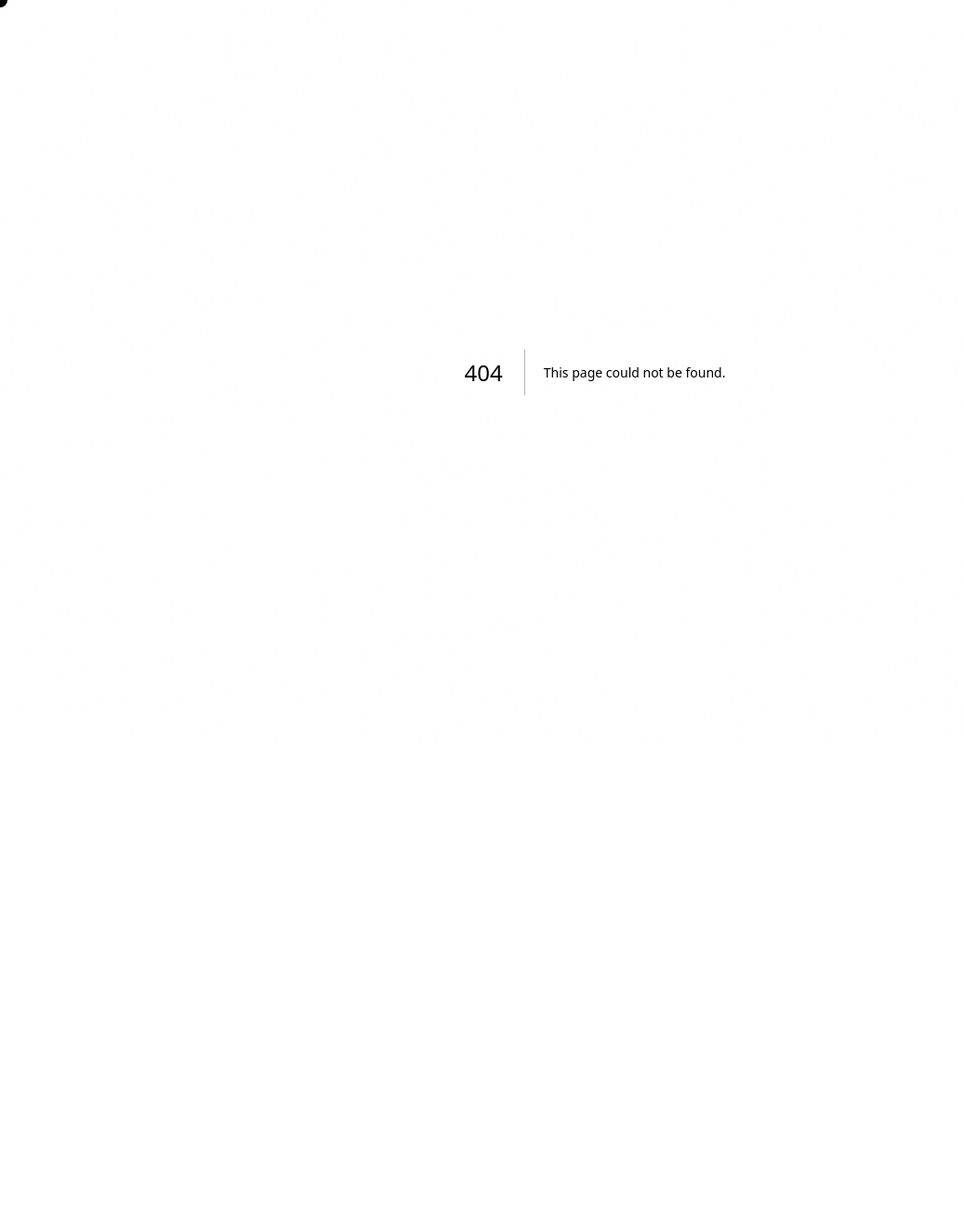
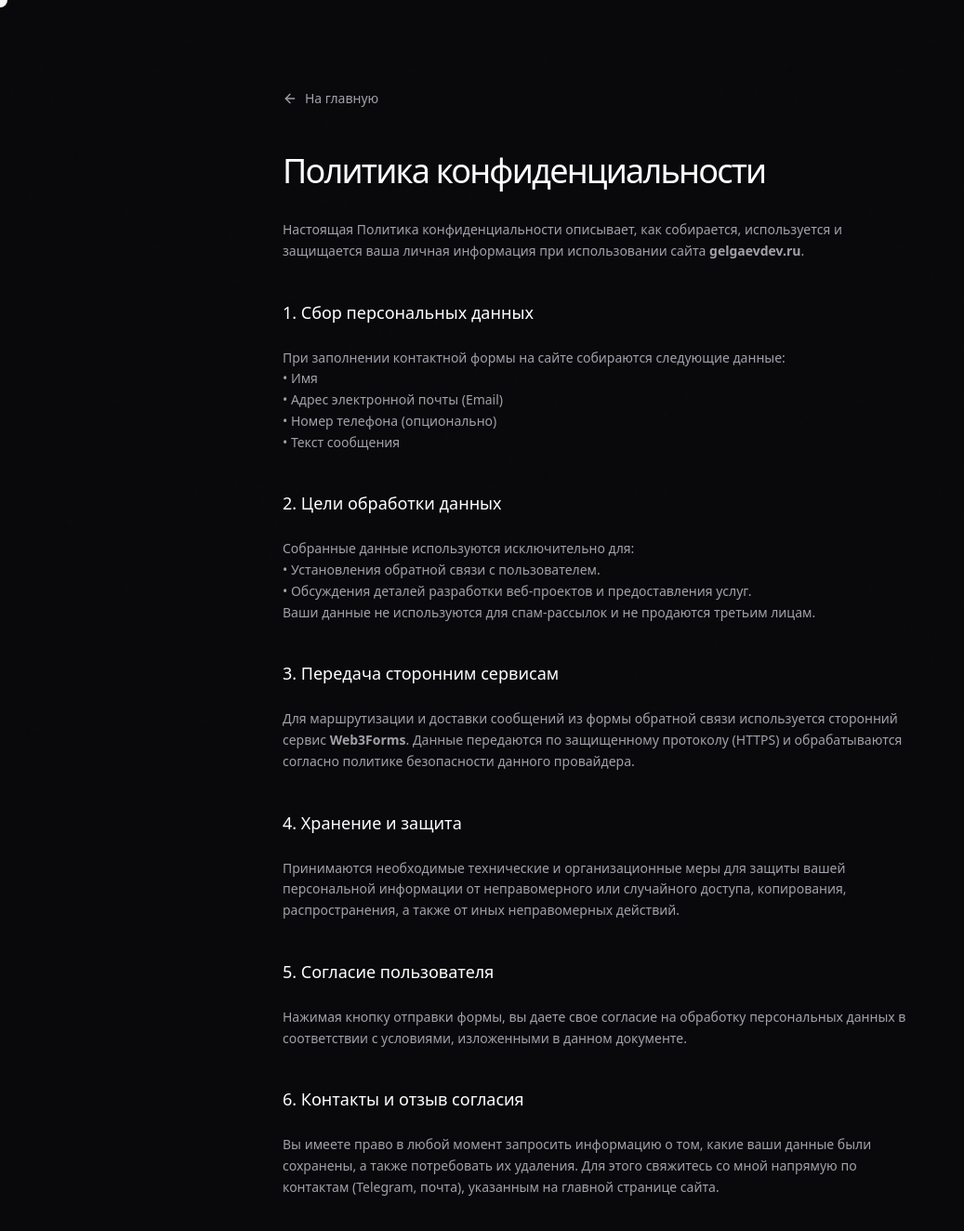
Before and after one commit to blesswrld/portfolio, a Next.js app: page /privacy in a window 1280 px wide. Before the commit this address had no page. Shown: the top 1324 px of the page at 93% size, without its empty margins (0-1037 px from the left). Before the commit the page ends 800 px from the top, so only its background shows below. Built offline with nearby package versions, Linux system fonts and the light colour scheme.

Commit message:
feat: add privacy policy page and contact form consent disclaimer

```diff
--- /dev/null
+++ b/app/privacy/page.tsx
@@ -0,0 +1,98 @@
+import Link from "next/link";
+import { ArrowLeft } from "lucide-react";
+import { Metadata } from "next";
+
+export const metadata: Metadata = {
+    title: "Политика конфиденциальности | Тамерлан Dev",
+    robots: { index: false, follow: false },
+};
+
+export default function PrivacyPage() {
+    return (
+        <main className="min-h-screen py-24 px-6 md:px-12 max-w-3xl mx-auto">
+            <Link
+                href="/"
+                className="inline-flex items-center gap-2 text-sm text-muted hover:text-foreground transition-colors mb-12"
+            >
+                <ArrowLeft size={16} /> На главную
+            </Link>
+
+            <h1 className="text-3xl md:text-4xl font-medium tracking-tighter mb-8 text-foreground">
+                Политика конфиденциальности
+            </h1>
+
+            <div className="flex flex-col gap-6 text-sm text-muted leading-relaxed">
+                <p>
+                    Настоящая Политика конфиденциальности описывает, как
+                    собирается, используется и защищается ваша личная информация
+                    при использовании сайта <strong>gelgaevdev.ru</strong>.
+                </p>
+
+                <h2 className="text-lg font-medium text-foreground mt-4">
+                    1. Сбор персональных данных
+                </h2>
+                <p>
+                    При заполнении контактной формы на сайте собираются
+                    следующие данные:
+                    <br />• Имя
+                    <br />• Адрес электронной почты (Email)
+                    <br />• Номер телефона (опционально)
+                    <br />• Текст сообщения
+                </p>
+
+                <h2 className="text-lg font-medium text-foreground mt-4">
+                    2. Цели обработки данных
+                </h2>
+                <p>
+                    Собранные данные используются исключительно для:
+                    <br />• Установления обратной связи с пользователем.
+                    <br />• Обсуждения деталей разработки веб-проектов и
+                    предоставления услуг.
+                    <br />
+                    Ваши данные не используются для спам-рассылок и не продаются
+                    третьим лицам.
+                </p>
+
+                <h2 className="text-lg font-medium text-foreground mt-4">
+                    3. Передача сторонним сервисам
+                </h2>
+                <p>
+                    Для маршрутизации и доставки сообщений из формы обратной
+                    связи используется сторонний сервис{" "}
+                    <strong>Web3Forms</strong>. Данные передаются по защищенному
+                    протоколу (HTTPS) и обрабатываются согласно политике
+                    безопасности данного провайдера.
+                </p>
+
+                <h2 className="text-lg font-medium text-foreground mt-4">
+                    4. Хранение и защита
+                </h2>
+                <p>
+                    Принимаются необходимые технические и организационные меры
+                    для защиты вашей персональной информации от неправомерного
+                    или случайного доступа, копирования, распространения, а
+                    также от иных неправомерных действий.
+                </p>
+
+                <h2 className="text-lg font-medium text-foreground mt-4">
+                    5. Согласие пользователя
+                </h2>
+                <p>
+                    Нажимая кнопку отправки формы, вы даете свое согласие на
+                    обработку персональных данных в соответствии с условиями,
+                    изложенными в данном документе.
+                </p>
+
+                <h2 className="text-lg font-medium text-foreground mt-4">
+                    6. Контакты и отзыв согласия
+                </h2>
+                <p>
+                    Вы имеете право в любой момент запросить информацию о том,
+                    какие ваши данные были сохранены, а также потребовать их
+                    удаления. Для этого свяжитесь со мной напрямую по контактам
+                    (Telegram, почта), указанным на главной странице сайта.
+                </p>
+            </div>
+        </main>
+    );
+}
--- a/components/sections/Contact.tsx
+++ b/components/sections/Contact.tsx
@@ -312,6 +312,17 @@ export const Contact = () => {
                             </button>
                         </Magnetic>
                     </div>
+                    <p className="text-[10px] text-muted/60 mt-2 max-w-sm">
+                        {t.contact.form.privacy}
+                        <a
+                            href="/privacy"
+                            target="_blank"
+                            className="underline decoration-muted/40 hover:decoration-foreground hover:text-foreground transition-colors"
+                        >
+                            {t.contact.form.privacyLink}
+                        </a>
+                        .
+                    </p>
                 </form>
             </div>
         </section>
--- a/context/LanguageContext.tsx
+++ b/context/LanguageContext.tsx
@@ -113,6 +113,9 @@ const translations = {
                 email: "Email",
                 message: "Message",
                 btn: "Send Message",
+                privacy:
+                    "By clicking the button, you agree to the processing of personal data and the ",
+                privacyLink: "Privacy Policy",
             },
         },
     },
@@ -225,6 +228,9 @@ const translations = {
                 email: "Email",
                 message: "Сообщение",
                 btn: "Отправить сообщение",
+                privacy:
+                    "Нажимая кнопку, вы даете согласие на обработку персональных данных и соглашаетесь с ",
+                privacyLink: "Политикой конфиденциальности",
             },
         },
     },
```
